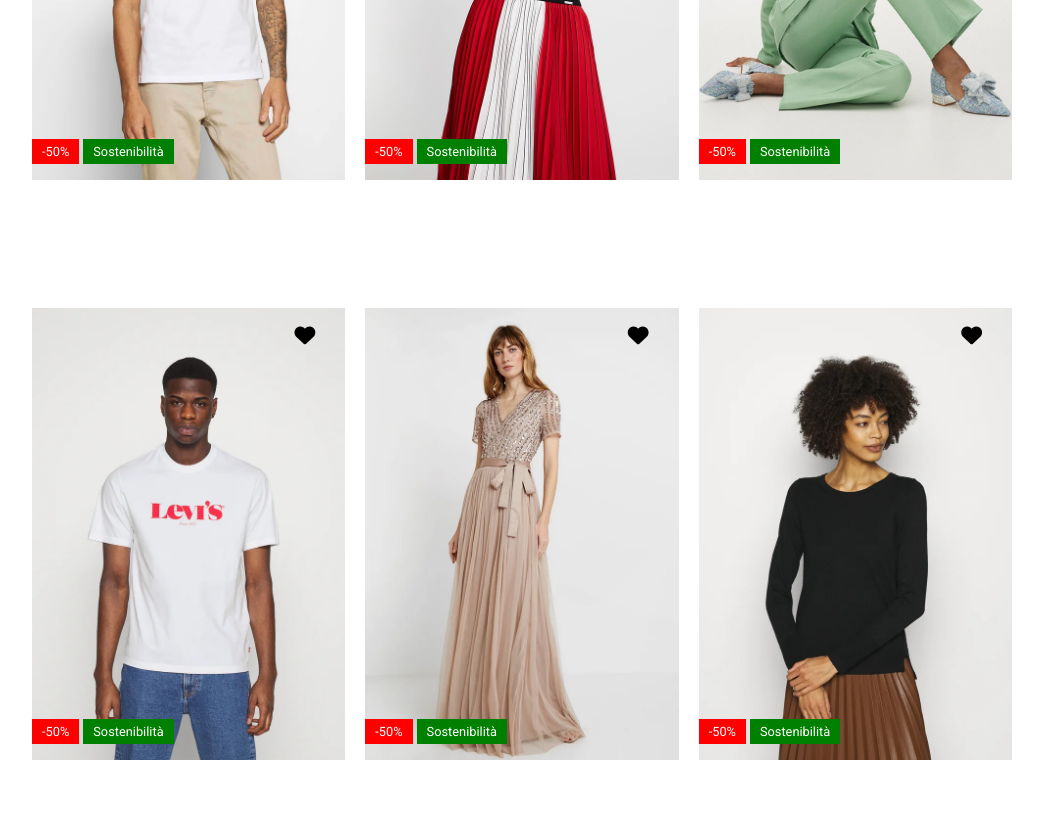
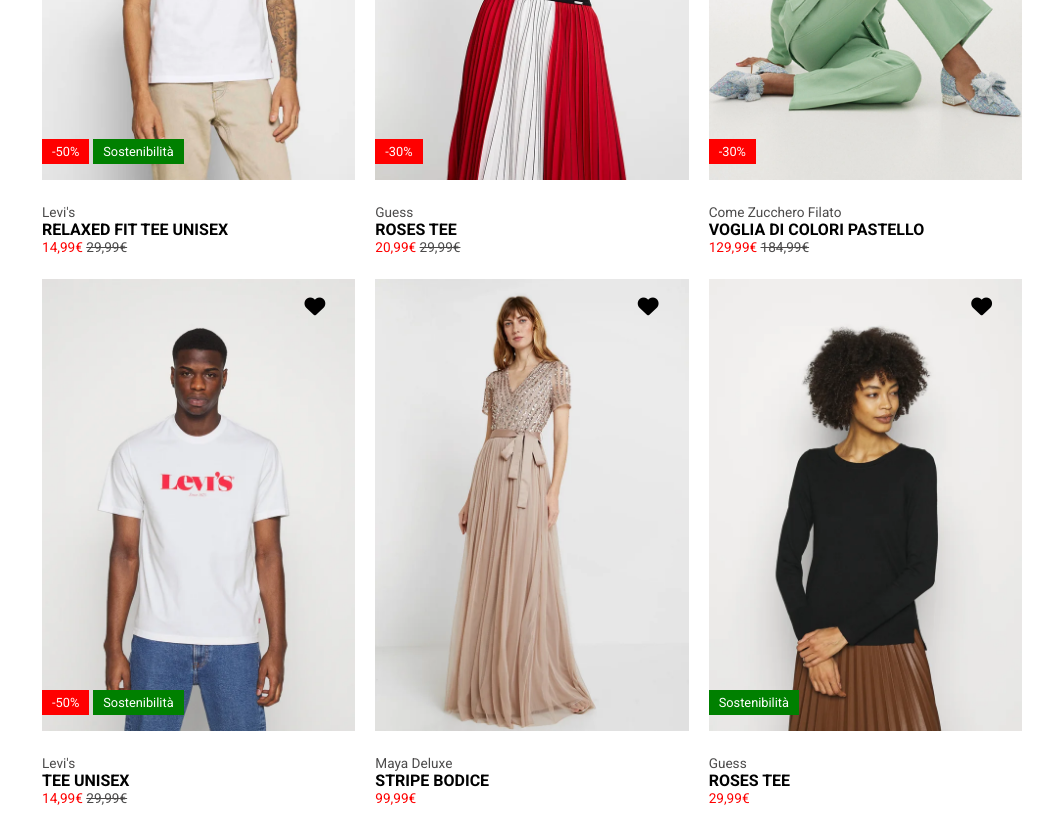
Before and after one commit to AleScla/html-css-boolando, a plain HTML site: page index.html in a window 1280 px wide. Shown: the part 380-1204 px from the top of the page, without its empty margins (118-1171 px from the left). Drawn offline with Linux system fonts and the light colour scheme.

Commit message:
completata main section

```diff
--- a/css/style.css
+++ b/css/style.css
@@ -28,6 +28,7 @@ a{
 /* header */
 header{
     background-color:#FF6900;
+    margin-bottom:40px;
 }
 .hdr-container{
     display:flex;
@@ -70,8 +71,8 @@ header{
 
 .column1-3{
     width:calc((100% / 3) - 20px);
-    margin:40px 10px;
     cursor:pointer;
+    margin-left:20px;
 }
 
 .img-container > img{
@@ -137,6 +138,21 @@ header{
     color:red;
 }
 
+.brand, .price, .discount-price{
+    font-size:0.85rem;
+}
+
+.brand, .old-price{
+    color:rgb(75, 74, 74);
+}
+.discount-price{
+    color:red;
+}
+
+.old-price{
+    text-decoration:line-through;
+}
+
 
 
 
--- a/index.html
+++ b/index.html
@@ -70,6 +70,14 @@
                         </div>
                         <div class="fav"><i class="fa-solid fa-heart"></i></div>
                     </div>
+                    <div class="item-info">
+                        <div class="brand">Levi's</div>
+                        <h4>RELAXED FIT TEE UNISEX</h4>
+                        <div class="price">
+                            <span class="discount-price">14,99€</span>
+                            <span class="old-price">29,99€</span>
+                        </div>
+                    </div>
                 </div>
                 <div class="column1-3">
                     <div class="img-container">
@@ -77,13 +85,19 @@
                         <img src="img/2b.webp" alt="item1alt" class="hover-img">
                         <div class="discount-box">
                             <div class="info-container discount">
-                                -50%
+                                -30%
                             </div>
-                            <div class="info-container abt">
-                                Sostenibilità
-                            </div>
+
                         </div>
                         <div class="fav"><i class="fa-solid fa-heart"></i></div>
+                    </div>
+                    <div class="item-info">
+                        <div class="brand">Guess</div>
+                        <h4>ROSES TEE</h4>
+                        <div class="price">
+                            <span class="discount-price">20,99€</span>
+                            <span class="old-price">29,99€</span>
+                        </div>
                     </div>
                 </div>
                 <div class="column1-3">
@@ -92,13 +106,19 @@
                         <img src="img/3b.webp" alt="item1alt" class="hover-img">
                         <div class="discount-box">
                             <div class="info-container discount">
-                                -50%
+                                -30%
                             </div>
-                            <div class="info-container abt">
-                                Sostenibilità
-                            </div>
+
                         </div>
                         <div class="fav"><i class="fa-solid fa-heart"></i></div>
+                    </div>
+                    <div class="item-info">
+                        <div class="brand">Come Zucchero Filato</div>
+                        <h4>VOGLIA DI COLORI PASTELLO</h4>
+                        <div class="price">
+                            <span class="discount-price">129,99€</span>
+                            <span class="old-price">184,99€</span>
+                        </div>
                     </div>
                 </div>
                 <div class="column1-3">
@@ -115,35 +135,47 @@
                         </div>
                         <div class="fav"><i class="fa-solid fa-heart"></i></div>
                     </div>
+                    <div class="item-info">
+                        <div class="brand">Levi's</div>
+                        <h4>TEE UNISEX</h4>
+                        <div class="price">
+                            <span class="discount-price">14,99€</span>
+                            <span class="old-price">29,99€</span>
+                        </div>
+                    </div>
                 </div>
                 <div class="column1-3">
                     <div class="img-container">
                         <img src="img/5.webp" alt="item1">
                         <img src="img/5b.webp" alt="item1alt" class="hover-img">
+
+                        <div class="fav"><i class="fa-solid fa-heart"></i></div>
+                    </div>
+                    <div class="item-info">
+                        <div class="brand">Maya Deluxe</div>
+                        <h4>STRIPE BODICE</h4>
+                        <div class="price">
+                            <span class="discount-price">99,99€</span>
+                        </div>
+                    </div>
+                </div>
+                <div class="column1-3">
+                    <div class="img-container">
+                        <img src="img/6.webp" alt="item1">
+                        <img src="img/1b.webp" alt="item1alt" class="hover-img">
                         <div class="discount-box">
-                            <div class="info-container discount">
-                                -50%
-                            </div>
                             <div class="info-container abt">
                                 Sostenibilità
                             </div>
                         </div>
                         <div class="fav"><i class="fa-solid fa-heart"></i></div>
                     </div>
-                </div>
-                <div class="column1-3">
-                    <div class="img-container">
-                        <img src="img/6.webp" alt="item1">
-                        <img src="img/6b.webp" alt="item1alt" class="hover-img">
-                        <div class="discount-box">
-                            <div class="info-container discount">
-                                -50%
-                            </div>
-                            <div class="info-container abt">
-                                Sostenibilità
-                            </div>
+                    <div class="item-info">
+                        <div class="brand">Guess</div>
+                        <h4>ROSES TEE</h4>
+                        <div class="price">
+                            <span class="discount-price">29,99€</span>
                         </div>
-                        <div class="fav"><i class="fa-solid fa-heart"></i></div>
                     </div>
                 </div>
             </div>
@@ -151,6 +183,9 @@
         <!-- fine main -->
         <!-- inizio footer -->
         <footer>
+            <div class="ftr-container">
+
+            </div>
 
         </footer>
         <!-- fine footer -->
```
